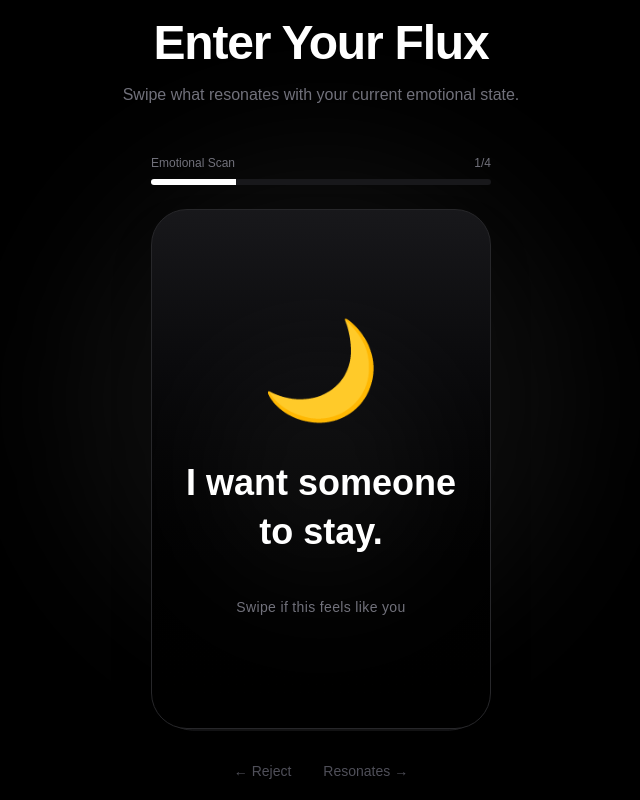
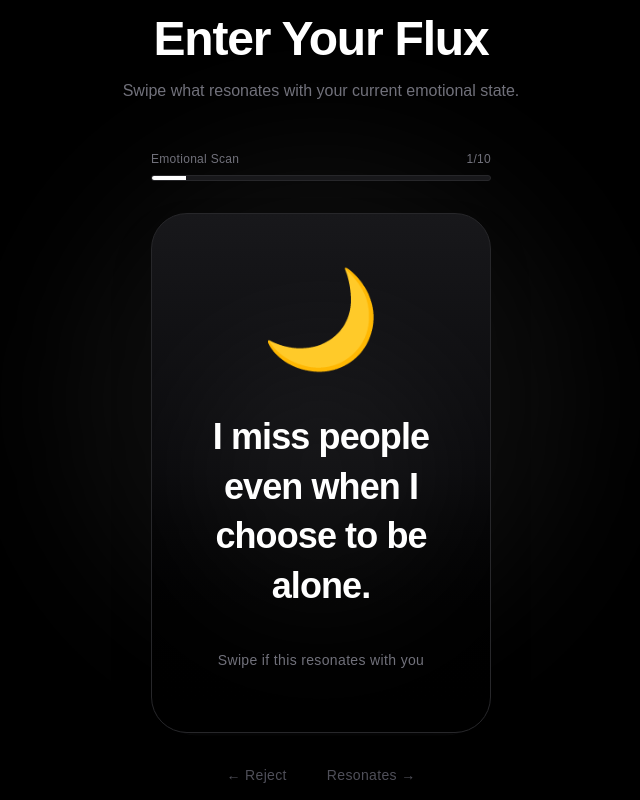
Before and after one commit to nadodo0325-jpg/thisme, a Next.js app: page /flux in a window 1280 px wide. Shown: the whole page, without its empty margins (319-959 px from the left). Built offline with nearby package versions, Linux system fonts and the light colour scheme.

Commit message:
complete swipe polish v2

```diff
--- a/src/app/globals.css
+++ b/src/app/globals.css
@@ -13,12 +13,25 @@
   --font-mono: var(--font-geist-mono);
 }
 
+/* RESET */
+
 * {
   box-sizing: border-box;
+
+  -webkit-tap-highlight-color:
+    transparent;
 }
 
 html {
   scroll-behavior: smooth;
+
+  /*
+    smoother gestures
+  */
+
+  overscroll-behavior: none;
+
+  touch-action: manipulation;
 }
 
 body {
@@ -40,15 +53,47 @@ body {
   min-height: 100vh;
 
   margin: 0;
+
+  /*
+    mobile swipe polish
+  */
+
+  overscroll-behavior: none;
+
+  -webkit-font-smoothing:
+    antialiased;
+
+  -moz-osx-font-smoothing:
+    grayscale;
+
+  text-rendering:
+    optimizeLegibility;
 }
 
-/* 選取文字顏色 */
+/*
+  smoother animations
+*/
+
+button,
+a,
+div {
+  transform: translateZ(0);
+  backface-visibility: hidden;
+}
+
+/*
+  selection
+*/
+
 ::selection {
   background: #a855f7;
   color: white;
 }
 
-/* Scrollbar */
+/*
+  scrollbar
+*/
+
 ::-webkit-scrollbar {
   width: 8px;
 }
@@ -65,3 +110,22 @@ body {
 ::-webkit-scrollbar-thumb:hover {
   background: #9333ea;
 }
+
+/*
+  prevent image dragging
+*/
+
+img {
+  -webkit-user-drag: none;
+  user-select: none;
+}
+
+/*
+  smoother motion
+*/
+
+.motion-safe {
+  will-change:
+    transform,
+    opacity;
+}
--- a/src/features/swipe/components/SwipeCard.tsx
+++ b/src/features/swipe/components/SwipeCard.tsx
@@ -4,6 +4,7 @@ import {
   motion,
   useMotionValue,
   useTransform,
+  animate,
 } from "framer-motion";
 
 import { EmotionCard } from "../types/swipe";
@@ -22,47 +23,134 @@ export default function SwipeCard({
 }: Props) {
   const x = useMotionValue(0);
 
+  /*
+    ROTATION
+  */
+
   const rotate = useTransform(
     x,
-    [-200, 200],
-    [-18, 18]
+    [-260, 260],
+    [-22, 22]
   );
+
+  /*
+    OVERLAYS
+  */
 
   const rightOpacity = useTransform(
     x,
-    [0, 120],
+    [20, 140],
     [0, 1]
   );
 
   const leftOpacity = useTransform(
     x,
-    [-120, 0],
+    [-140, -20],
     [1, 0]
   );
+
+  /*
+    SCALE FEEL
+  */
+
+  const cardScale = useTransform(
+    x,
+    [-260, 0, 260],
+    [0.96, 1, 0.96]
+  );
+
+  async function handleDragEnd(
+    _: any,
+    info: any
+  ) {
+    const offset =
+      info.offset.x;
+
+    const velocity =
+      info.velocity.x;
+
+    /*
+      NATURAL SWIPE DETECTION
+    */
+
+    const shouldSwipeRight =
+      offset > 110 ||
+      velocity > 650;
+
+    const shouldSwipeLeft =
+      offset < -110 ||
+      velocity < -650;
+
+    /*
+      FLY RIGHT
+    */
+
+    if (shouldSwipeRight) {
+      await animate(
+        x,
+        900,
+        {
+          type: "spring",
+          stiffness: 220,
+          damping: 24,
+        }
+      );
+
+      onSwipe("right");
+
+      return;
+    }
+
+    /*
+      FLY LEFT
+    */
+
+    if (shouldSwipeLeft) {
+      await animate(
+        x,
+        -900,
+        {
+          type: "spring",
+          stiffness: 220,
+          damping: 24,
+        }
+      );
+
+      onSwipe("left");
+
+      return;
+    }
+
+    /*
+      SNAP BACK
+    */
+
+    animate(x, 0, {
+      type: "spring",
+      stiffness: 420,
+      damping: 30,
+    });
+  }
 
   return (
     <motion.div
       drag="x"
+      dragElastic={0.18}
+      dragMomentum={true}
       dragConstraints={{
         left: 0,
         right: 0,
       }}
+      whileTap={{
+        scale: 0.985,
+        cursor: "grabbing",
+      }}
       style={{
         x,
         rotate,
+        scale: cardScale,
       }}
-      whileTap={{
-        scale: 0.98,
-      }}
-      onDragEnd={(_, info) => {
-        if (info.offset.x > 120) {
-          onSwipe("right");
-        }
-
-        if (info.offset.x < -120) {
-          onSwipe("left");
-        }
-      }}
+      onDragEnd={handleDragEnd}
       className="
         absolute
         w-[340px]
@@ -70,6 +158,7 @@ export default function SwipeCard({
         rounded-[36px]
         bg-gradient-to-b
         from-zinc-900
+        via-zinc-950
         to-black
         border
         border-zinc-800
@@ -82,8 +171,10 @@ export default function SwipeCard({
         px-8
         text-center
         select-none
+        touch-none
         cursor-grab
-        active:cursor-grabbing
+        will-change-transform
+        backdrop-blur-xl
       "
     >
       {/* RIGHT OVERLAY */}
@@ -91,20 +182,23 @@ export default function SwipeCard({
       <motion.div
         style={{
           opacity: rightOpacity,
+          scale: rightOpacity,
         }}
         className="
           absolute
           top-8
           right-8
           border
-          border-green-400
-          text-green-400
-          px-4
+          border-emerald-400
+          text-emerald-300
+          bg-emerald-500/10
+          backdrop-blur-md
+          px-5
           py-2
           rounded-full
-          text-sm
+          text-xs
           font-semibold
-          tracking-widest
+          tracking-[0.25em]
         "
       >
         RESONATE
@@ -115,32 +209,38 @@ export default function SwipeCard({
       <motion.div
         style={{
           opacity: leftOpacity,
+          scale: leftOpacity,
         }}
         className="
           absolute
           top-8
           left-8
           border
-          border-red-400
-          text-red-400
-          px-4
+          border-rose-400
+          text-rose-300
+          bg-rose-500/10
+          backdrop-blur-md
+          px-5
           py-2
           rounded-full
-          text-sm
+          text-xs
           font-semibold
-          tracking-widest
+          tracking-[0.25em]
         "
       >
         REJECT
       </motion.div>
 
-      {/* BACKGROUND GLOW */}
+      {/* GLOW */}
 
-      <div
+      <motion.div
+        style={{
+          x,
+        }}
         className="
           absolute
-          w-[220px]
-          h-[220px]
+          w-[260px]
+          h-[260px]
           rounded-full
           bg-white/5
           blur-3xl
@@ -150,16 +250,40 @@ export default function SwipeCard({
       {/* CONTENT */}
 
       <div className="relative z-10">
-        <div className="text-8xl mb-10">
+        <motion.div
+          animate={{
+            y: [0, -6, 0],
+          }}
+          transition={{
+            repeat: Infinity,
+            duration: 4,
+            ease: "easeInOut",
+          }}
+          className="text-8xl mb-10"
+        >
           {card.emoji}
-        </div>
+        </motion.div>
 
-        <h2 className="text-4xl font-semibold leading-snug">
+        <h2
+          className="
+            text-4xl
+            font-semibold
+            leading-snug
+            tracking-tight
+          "
+        >
           {card.text}
         </h2>
 
-        <p className="mt-10 text-zinc-500 text-sm tracking-wide">
-          Swipe if this feels like you
+        <p
+          className="
+            mt-10
+            text-zinc-500
+            text-sm
+            tracking-wide
+          "
+        >
+          Swipe if this resonates with you
         </p>
       </div>
     </motion.div>
--- a/src/features/swipe/components/SwipeDeck.tsx
+++ b/src/features/swipe/components/SwipeDeck.tsx
@@ -8,7 +8,10 @@ import {
 
 import { useRouter } from "next/navigation";
 
-import { motion } from "framer-motion";
+import {
+  AnimatePresence,
+  motion,
+} from "framer-motion";
 
 import { emotionCards } from "../data/emotions";
 
@@ -21,23 +24,25 @@ export default function SwipeDeck() {
 
   const {
     addEmotion,
-    vector,
     emotions,
   } = useFluxStore();
 
-  const [index, setIndex] = useState(0);
+  const [index, setIndex] =
+    useState(0);
 
   const [hydrated, setHydrated] =
     useState(false);
+
+  /*
+    hydration
+  */
 
   useEffect(() => {
     setHydrated(true);
   }, []);
 
   /*
-    IMPORTANT
-
-    restore swipe progress
+    restore progress
   */
 
   useEffect(() => {
@@ -52,6 +57,10 @@ export default function SwipeDeck() {
   const nextCard =
     emotionCards[index + 1];
 
+  /*
+    progress
+  */
+
   const progress = useMemo(() => {
     return (
       ((index + 1) /
@@ -60,10 +69,18 @@ export default function SwipeDeck() {
     );
   }, [index]);
 
+  /*
+    swipe
+  */
+
   function handleSwipe(
     direction: "left" | "right"
   ) {
     if (!currentCard) return;
+
+    /*
+      right swipe only
+    */
 
     if (direction === "right") {
       addEmotion(
@@ -75,18 +92,24 @@ export default function SwipeDeck() {
     const nextIndex = index + 1;
 
     /*
-      FINISHED
+      finished
     */
 
     if (nextIndex >= emotionCards.length) {
       setTimeout(() => {
         router.push("/flux/result");
-      }, 250);
+      }, 450);
 
       return;
     }
 
+    /*
+      smoother pacing
+    */
+
+    setTimeout(() => {
       setIndex(nextIndex);
+    }, 120);
   }
 
   /*
@@ -98,13 +121,13 @@ export default function SwipeDeck() {
   }
 
   /*
-    all cards completed
+    complete
   */
 
   if (!currentCard) {
     return (
       <div className="text-zinc-500">
-        Redirecting...
+        Entering result...
       </div>
     );
   }
@@ -113,8 +136,8 @@ export default function SwipeDeck() {
     <div className="flex flex-col items-center">
       {/* PROGRESS */}
 
-      <div className="w-[340px] mb-6">
-        <div className="flex justify-between text-xs text-zinc-500 mb-2">
+      <div className="w-[340px] mb-8">
+        <div className="flex justify-between text-xs text-zinc-500 mb-2 tracking-wide">
           <span>
             Emotional Scan
           </span>
@@ -128,51 +151,116 @@ export default function SwipeDeck() {
           </span>
         </div>
 
-        <div className="h-[6px] bg-zinc-900 rounded-full overflow-hidden">
+        <div
+          className="
+            h-[6px]
+            bg-zinc-900
+            rounded-full
+            overflow-hidden
+            border
+            border-zinc-800
+          "
+        >
           <motion.div
             animate={{
               width: `${progress}%`,
             }}
             transition={{
-              duration: 0.25,
+              duration: 0.35,
+              ease: "easeOut",
             }}
-            className="h-full bg-white"
+            className="
+              h-full
+              bg-white
+            "
           />
         </div>
       </div>
 
-      {/* CARD STACK */}
+      {/* STACK */}
 
       <div className="relative w-[340px] h-[520px]">
-        {/* NEXT CARD */}
+        {/* DEPTH CARD 2 */}
 
         {nextCard && (
-          <div
+          <motion.div
+            animate={{
+              scale: 0.94,
+              y: 18,
+              opacity: 0.35,
+            }}
+            transition={{
+              duration: 0.35,
+            }}
             className="
               absolute
               inset-0
-              scale-[0.96]
-              translate-y-3
               rounded-[36px]
-              bg-zinc-900/60
+              bg-zinc-950
+              border
+              border-zinc-900
+              blur-[0.3px]
+            "
+          />
+        )}
+
+        {/* DEPTH CARD 1 */}
+
+        {nextCard && (
+          <motion.div
+            animate={{
+              scale: 0.97,
+              y: 8,
+              opacity: 0.6,
+            }}
+            transition={{
+              duration: 0.25,
+            }}
+            className="
+              absolute
+              inset-0
+              rounded-[36px]
+              bg-zinc-900
               border
               border-zinc-800
             "
           />
         )}
 
-        {/* CURRENT CARD */}
+        {/* ACTIVE CARD */}
 
+        <AnimatePresence mode="wait">
           <SwipeCard
             key={currentCard.id}
             card={currentCard}
             onSwipe={handleSwipe}
           />
+        </AnimatePresence>
       </div>
 
       {/* HINTS */}
 
-      <div className="mt-8 flex gap-8 text-sm text-zinc-600">
+      <motion.div
+        initial={{
+          opacity: 0,
+          y: 10,
+        }}
+        animate={{
+          opacity: 1,
+          y: 0,
+        }}
+        transition={{
+          delay: 0.25,
+        }}
+        className="
+          mt-8
+          flex
+          gap-10
+          text-sm
+          text-zinc-600
+          tracking-wide
+        "
+      >
         <span>
           ← Reject
         </span>
@@ -180,7 +268,7 @@ export default function SwipeDeck() {
         <span>
           Resonates →
         </span>
-      </div>
+      </motion.div>
     </div>
   );
 }
--- a/src/features/swipe/data/emotions.ts
+++ b/src/features/swipe/data/emotions.ts
@@ -1,9 +1,10 @@
 import { EmotionCard } from "../types/swipe";
 
-export const emotionCards: EmotionCard[] = [
+export const emotionCards: EmotionCard[] =
+  [
     {
-    id: "lonely",
-    text: "I want someone to stay.",
+      id: "lonely-night",
+      text: "I miss people even when I choose to be alone.",
       emoji: "🌙",
       weights: {
         loneliness: 3,
@@ -12,17 +13,18 @@ export const emotionCards: EmotionCard[] = [
     },
 
     {
-    id: "validation",
-    text: "I want to feel important.",
+      id: "validation-loop",
+      text: "Being ignored hurts more than I admit.",
       emoji: "✨",
       weights: {
         validation: 4,
+        anxiety: 1,
       },
     },
 
     {
-    id: "avoidance",
-    text: "I disappear when things get real.",
+      id: "emotional-avoidance",
+      text: "I disappear when things start feeling real.",
       emoji: "🫥",
       weights: {
         avoidance: 5,
@@ -31,10 +33,69 @@ export const emotionCards: EmotionCard[] = [
 
     {
       id: "overthinking",
-    text: "My thoughts never stop.",
+      text: "My brain replays moments I should've forgotten.",
       emoji: "🌀",
       weights: {
         anxiety: 4,
       },
     },
+
+    {
+      id: "hopeless-romantic",
+      text: "I still believe someone will understand me completely.",
+      emoji: "💫",
+      weights: {
+        intimacy: 4,
+        loneliness: 1,
+      },
+    },
+
+    {
+      id: "silent-anxiety",
+      text: "I act calm even when I'm mentally collapsing.",
+      emoji: "🫠",
+      weights: {
+        anxiety: 3,
+        avoidance: 2,
+      },
+    },
+
+    {
+      id: "attachment",
+      text: "I get emotionally attached too fast.",
+      emoji: "🩶",
+      weights: {
+        intimacy: 3,
+        validation: 2,
+      },
+    },
+
+    {
+      id: "emotional-mask",
+      text: "Most people don't know how intense my emotions actually are.",
+      emoji: "🎭",
+      weights: {
+        loneliness: 2,
+        anxiety: 2,
+      },
+    },
+
+    {
+      id: "softness",
+      text: "Even after everything, I still choose softness.",
+      emoji: "🤍",
+      weights: {
+        intimacy: 3,
+      },
+    },
+
+    {
+      id: "fear-of-loss",
+      text: "I get scared people will leave once they know me deeply.",
+      emoji: "🌧️",
+      weights: {
+        anxiety: 2,
+        loneliness: 3,
+      },
+    },
   ];
```
Lines whose indentation alone changed are shown as unchanged.
